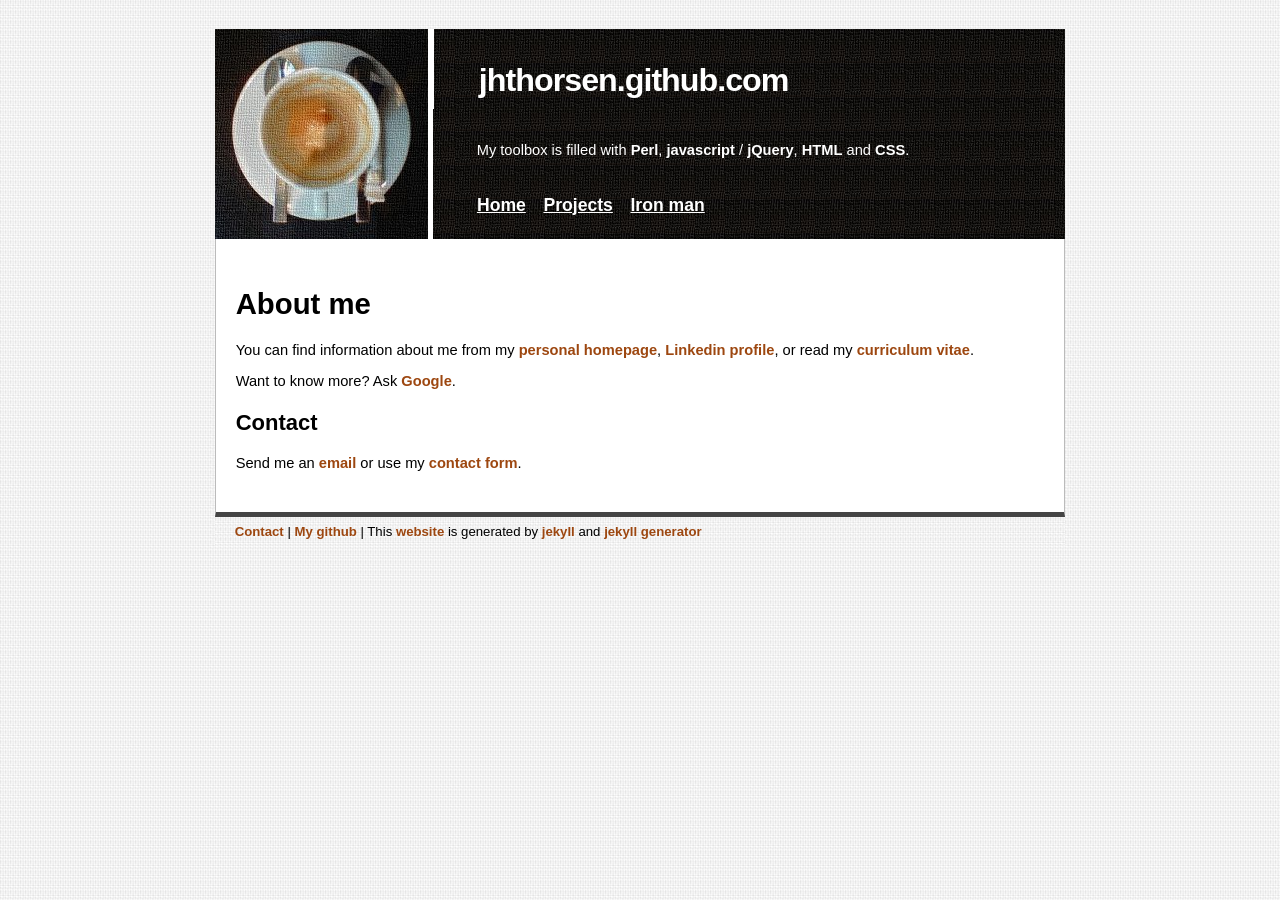
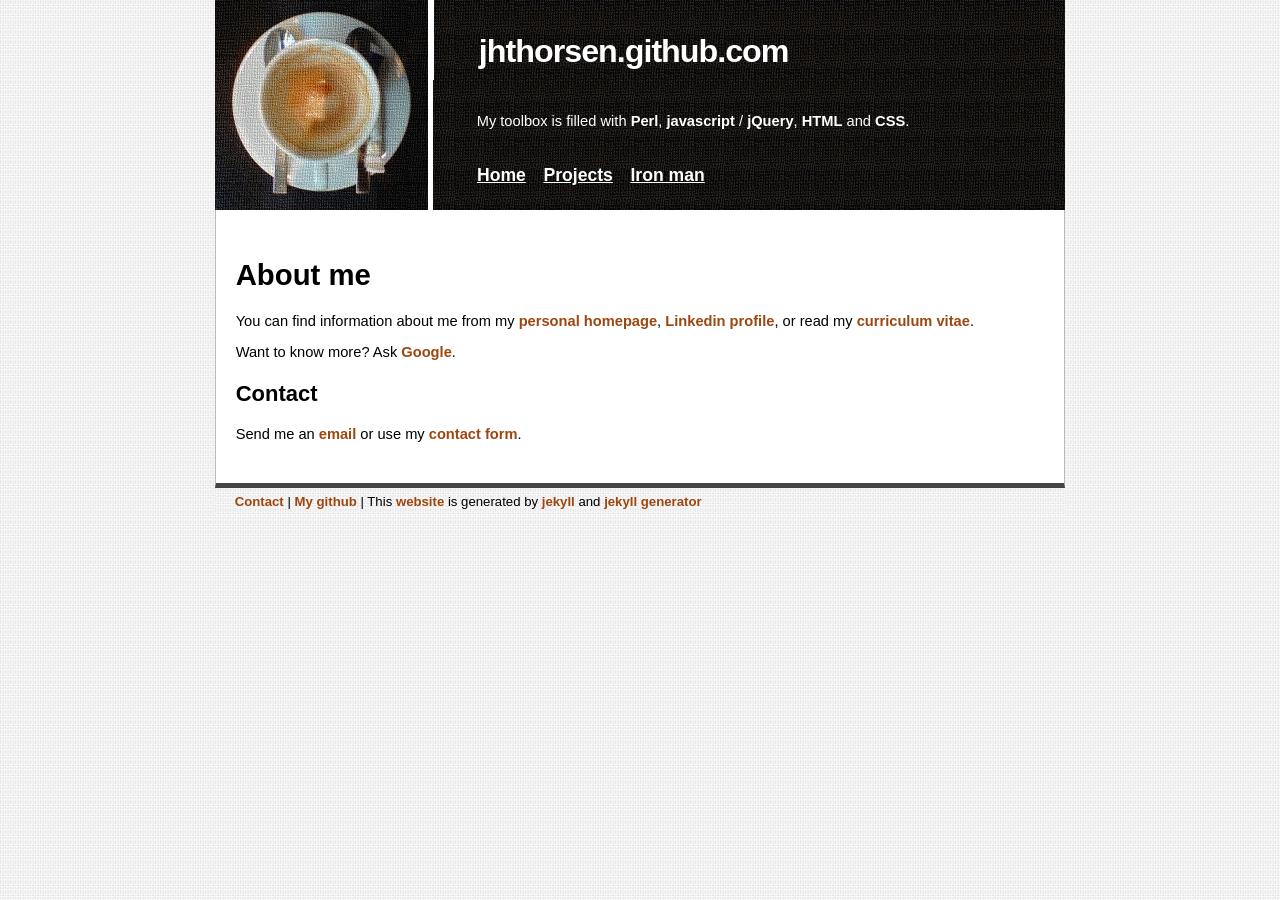
Before and after one commit to kberov/jhthorsen.github.com, a Jekyll site: the page built from index.html, in a window 1280 px wide. Built offline with Jekyll 4.4.1, drawn with Linux system fonts in a browser that asks for light colours.

Commit message:
changed body margins

```diff
--- a/css/stylesheet.css
+++ b/css/stylesheet.css
@@ -8,7 +8,7 @@ body, div, input, textarea, td {
 
 body {
     background: #fefefe url(../images/light-texture.jpg);
-    margin: 2em 4em;
+    margin: 0em 4em 3em 4em;
     padding: 0;
     line-height: 1.6em;
 }
--- a/ironman.xml
+++ b/ironman.xml
@@ -4,7 +4,7 @@ layout: nil
 <?xml version="1.0" encoding="utf-8"?>
 <feed xmlns="http://www.w3.org/2005/Atom">
 
- <title>jhthorsen.github.com</title>
+ <title>jhthorsen's iron man blog</title>
  <link href="http://jhthorsen.github.com/ironman.xml" rel="self"/>
  <link href="http://jhthorsen.github.com/"/>
  <updated>{{ site.time | date_to_xmlschema }}</updated>
```
